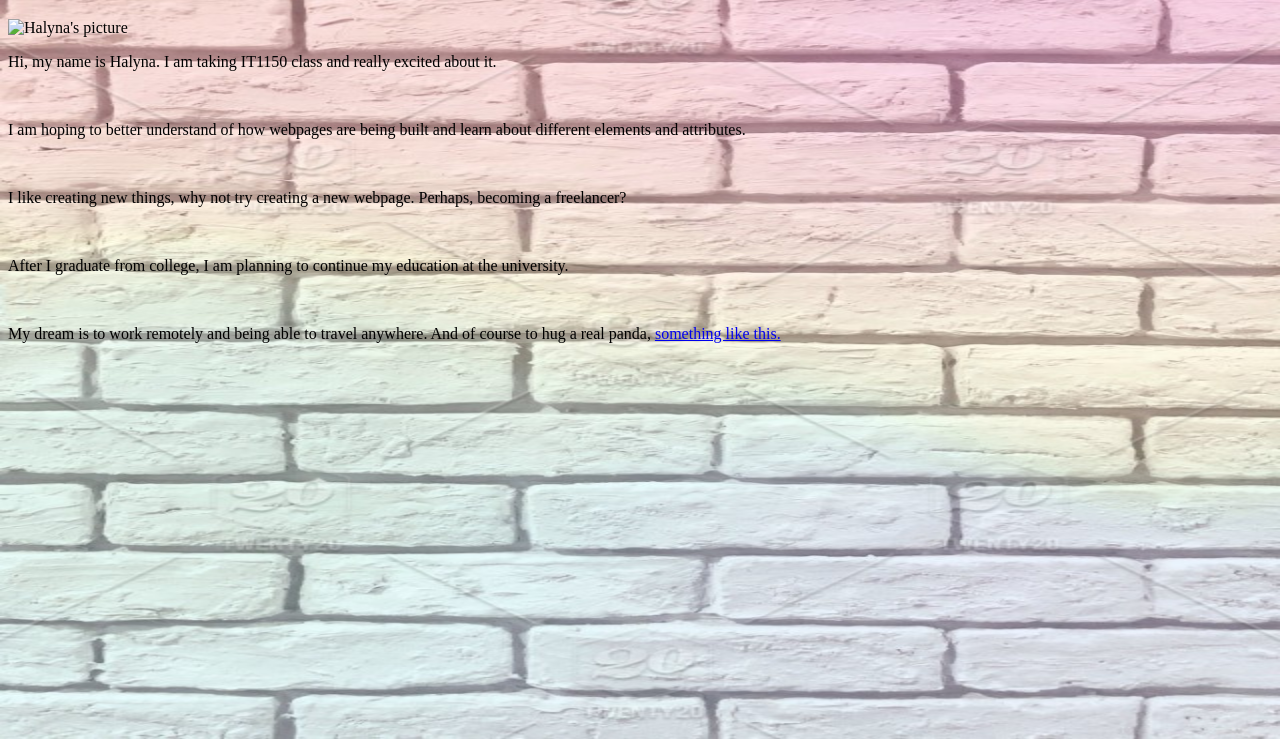
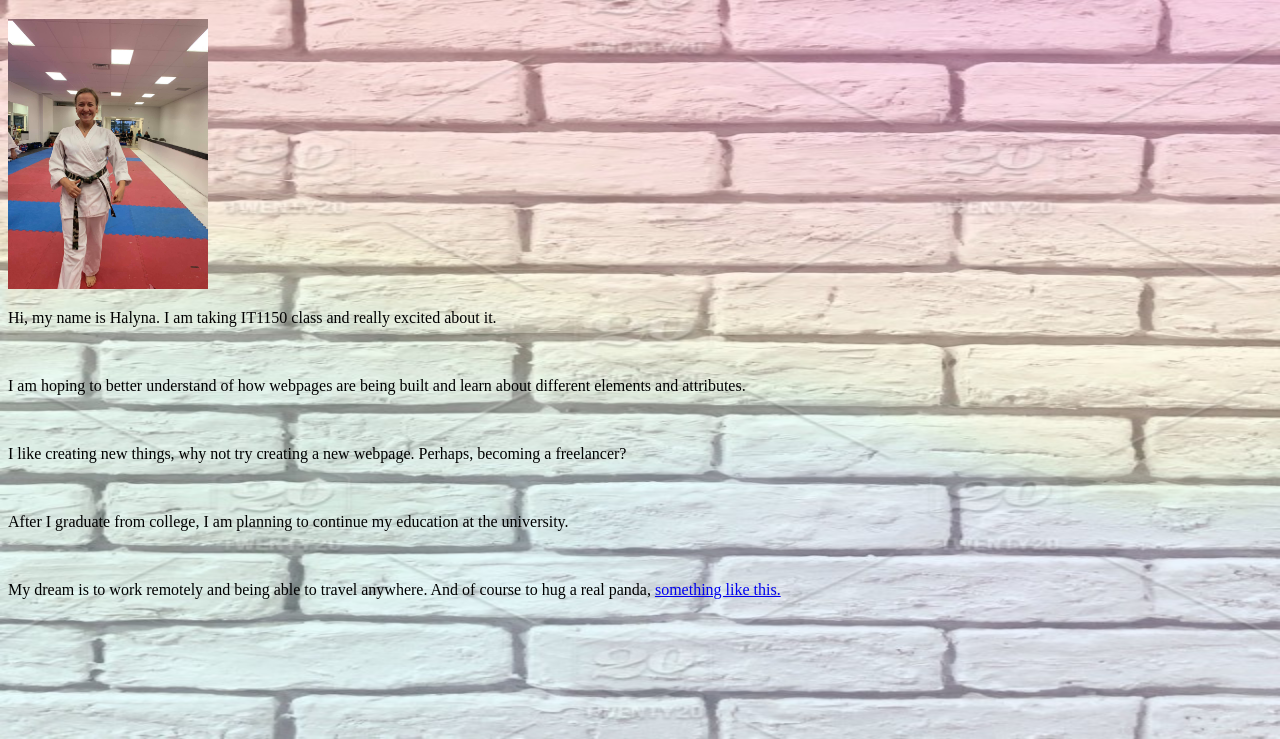
Before and after one commit to halynaloza/-IT1150, a plain HTML site: page Introduction/index.htm in a window 1280 px wide. Shown: the part 61-800 px from the top of the page. Drawn offline with Linux system fonts and the light colour scheme.

Commit message:
Update index.htm

```diff
--- a/Introduction/index.htm
+++ b/Introduction/index.htm
@@ -16,7 +16,7 @@ body {
  <body>
 
 <h1>Who is Halyna Loza?</h1>
- <img src="/Users/halynaloza/Documents/Halyna's/pics/halyna.jpg" alt="Halyna's picture" width="200" height="270">
+ <img src="halyna.jpg" alt="Halyna's picture" width="200" height="270">
 
 <p title="Who?">
 Hi, my name is Halyna. I am taking IT1150 class and really excited about it. </p><br>
```
